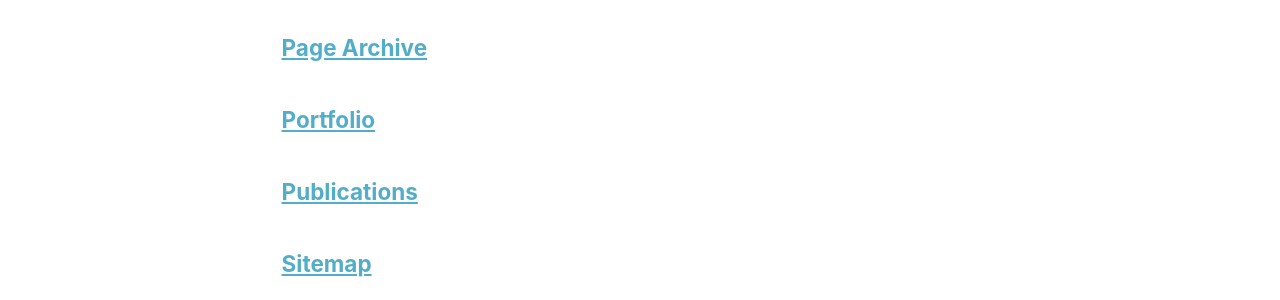
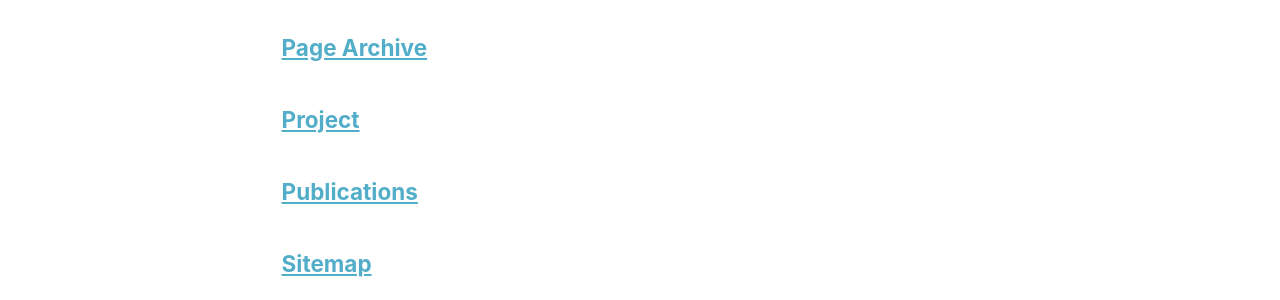
Before and after one commit to charlene-khun/charlene-khun.github.io, a Jekyll site: the page built from _pages/page-archive.html, in a window 1280 px wide and 900 px high, scrolled down 632 px. Shown: the part 154-454 px from the top of the window. Built offline with Jekyll 4.4.1, drawn with Linux system fonts in a browser that asks for light colours; a style sheet for code colours, icons or effects is not loaded.

Commit message:
Update portfolio.html

```diff
--- a/_pages/portfolio.html
+++ b/_pages/portfolio.html
@@ -1,13 +1,13 @@
 ---
 layout: archive
-title: "Portfolio"
-permalink: /portfolio/
+title: "Project"
+permalink: /project/
 author_profile: true
 ---
 
 {% include base_path %}
 
 
-{% for post in site.portfolio %}
+{% for post in site.project %}
   {% include archive-single.html %}
 {% endfor %}
```
